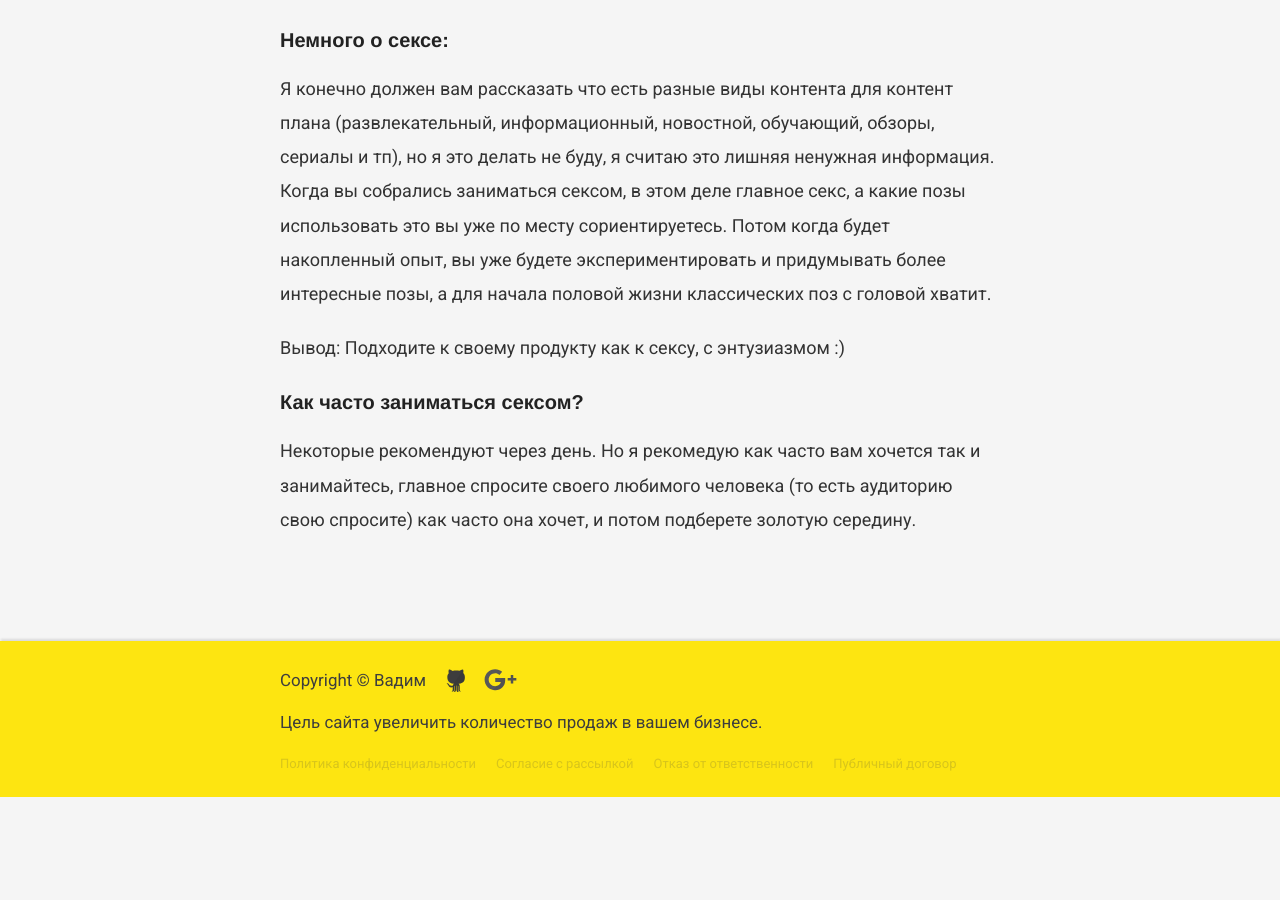
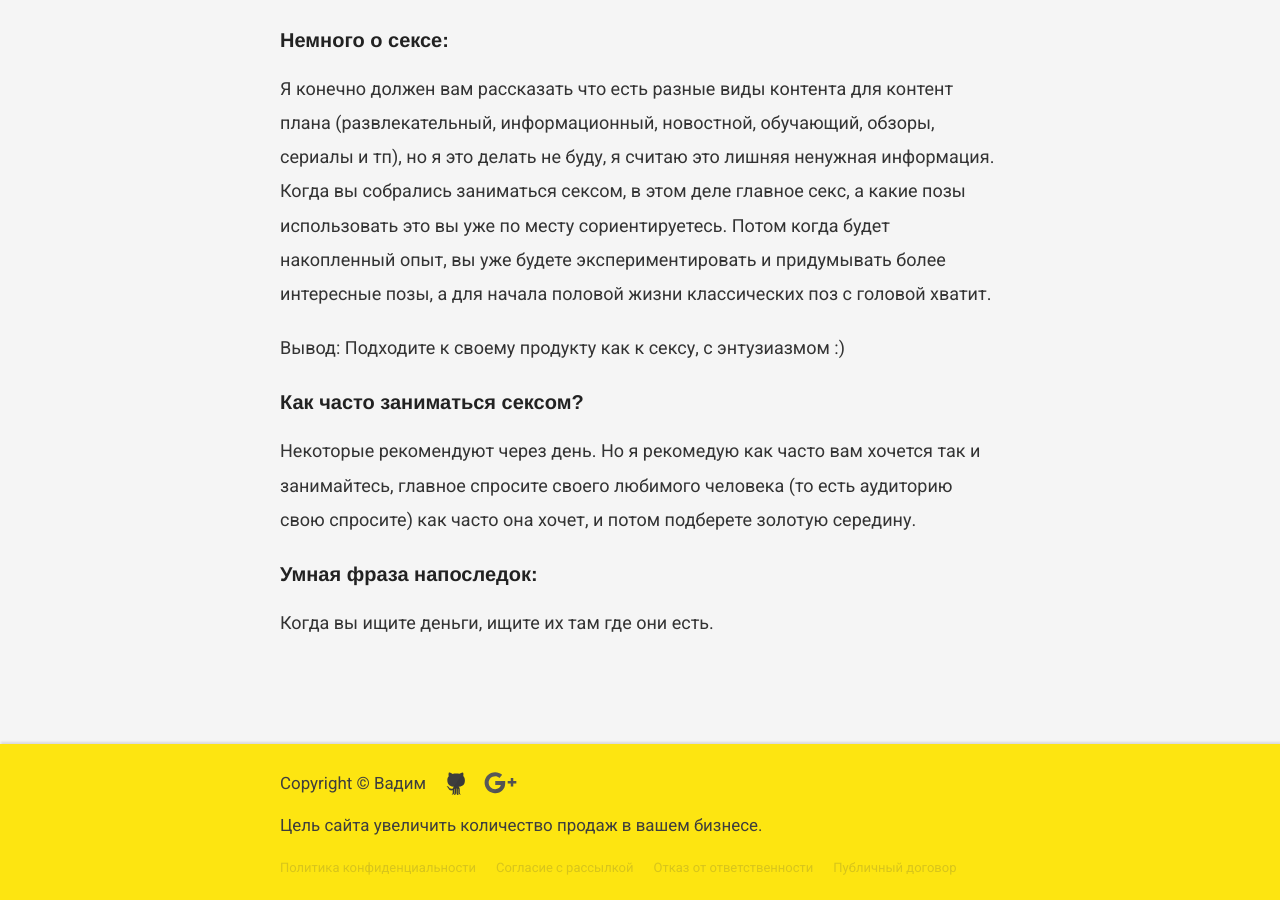
Before and after one commit to VadymVolos/vadymvolos.github.io, a Jekyll site: the page built from _posts/digital-marketing/2017-03-01-content-strategy.md, in a window 1280 px wide and 900 px high, scrolled down 1982 px. Built offline with Jekyll 4.4.1, drawn with Linux system fonts in a browser that asks for light colours; nearby versions of some CDN libraries; comment, search, counter and statistics services are not loaded; before the commit the page ends 2779 px from its top, so only the background shows below that.

Commit message:
Update 2017-03-01-content-strategy.md

```diff
--- a/_posts/digital-marketing/2017-03-01-content-strategy.md
+++ b/_posts/digital-marketing/2017-03-01-content-strategy.md
@@ -45,3 +45,7 @@
 <h3>Как часто заниматься сексом?</h3>
 
 Некоторые рекомендуют через день. Но я рекомедую как часто вам хочется так и занимайтесь, главное спросите своего любимого человека (то есть аудиторию свою спросите) как часто она хочет, и потом подберете золотую середину.
+
+<h3>Умная фраза напоследок:</h3>
+
+Когда вы ищите деньги, ищите их там где они есть.
```
